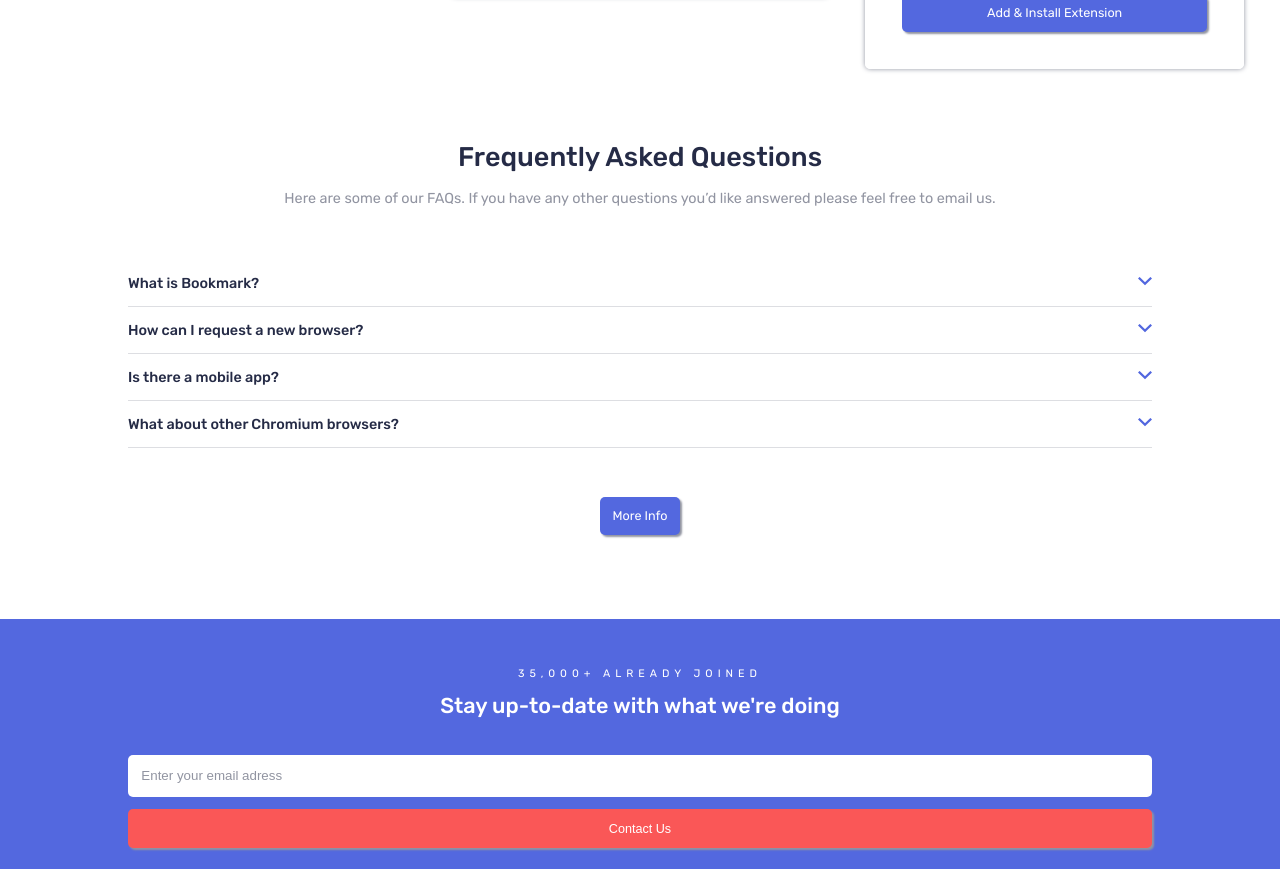
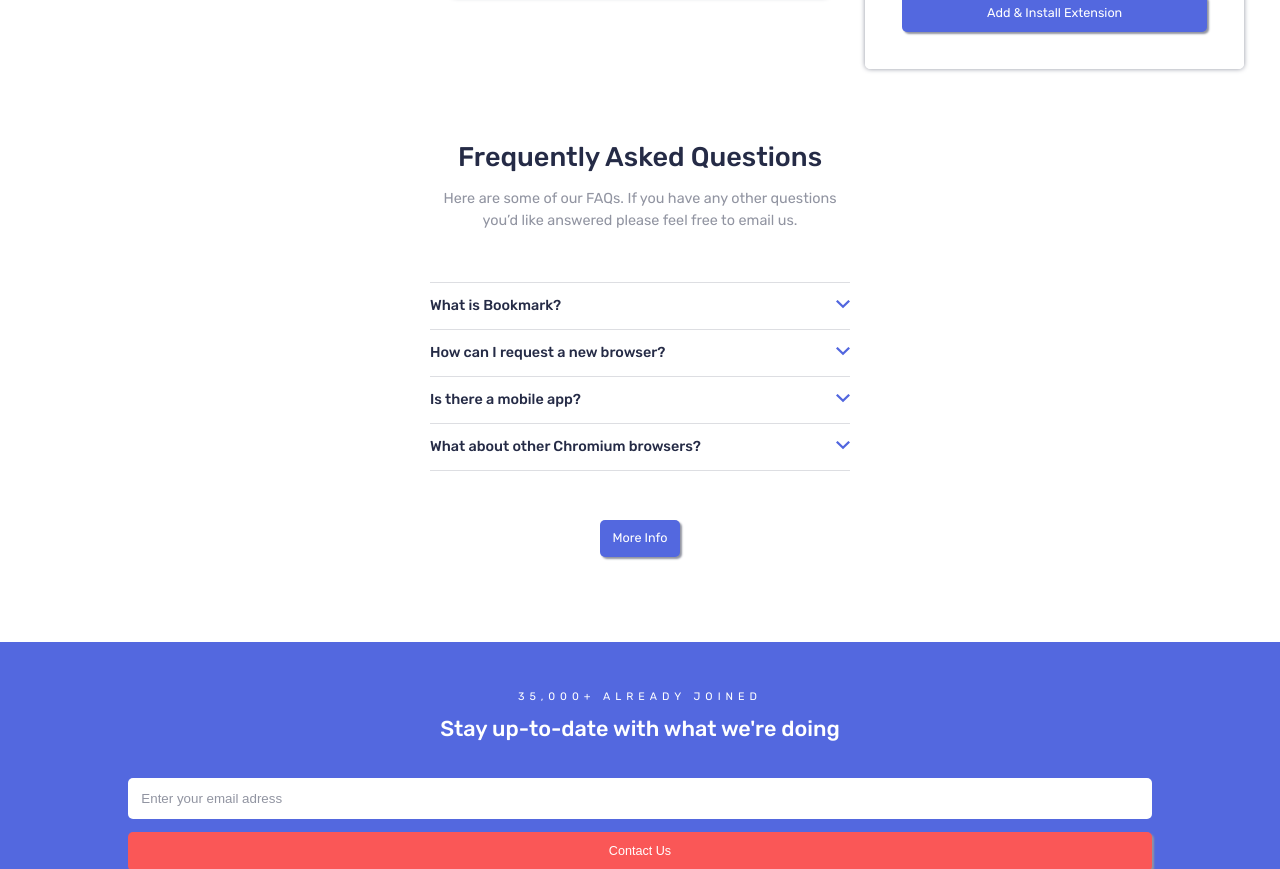
Before and after one commit to jobemcamera/bookmark-landing-page, a plain HTML site: page index.html in a window 1280 px wide. Shown: the part 2022-2891 px from the top of the page. Drawn offline with Linux system fonts and the light colour scheme.

Commit message:
estilização section duvidas 1024px

```diff
--- a/assets/styles/components/_duvidas.scss
+++ b/assets/styles/components/_duvidas.scss
@@ -6,6 +6,12 @@
         padding: 4em 0;
         display: flex;
         flex-direction: column;
+
+        @media screen and (min-width: 1024px) {
+            max-width: 1240px;
+            margin: 0 auto;
+            padding: 4em 2em;
+        }
         .duvidas__info {
             text-align: center;
             .duvidas__info--titulo {
@@ -15,6 +21,10 @@
             }
             .duvidas__info--texto {
                 @include texto(0.8);
+                @include responsivo(desktop) {
+                    max-width: 420px;
+                    margin: 0 auto;
+                }
             }
         }
         .duvidas__acordeao {
@@ -22,11 +32,20 @@
             width: 80%;
             margin: 0 auto;
             text-align: left;
+
+            @media screen and (min-width: 1024px) {
+                max-width: 420px;
+                margin: 0 auto;
+            }
+
             .duvidas__acordeao--titulo {
                 @include titulo(0.8);
                 border-bottom: 1px solid $cor-linha;
                 padding: 1em 0;
                 transition: 0.5s;
+                &:first-of-type {
+                    border-top: 1px solid $cor-linha;
+                }
                 &::after {
                     @include imagem('/assets/images/icon-arrow.svg', 14px, 14px);
                     content: '';
```
Also changed, not shown: assets/styles/style.css, 1 other file.
